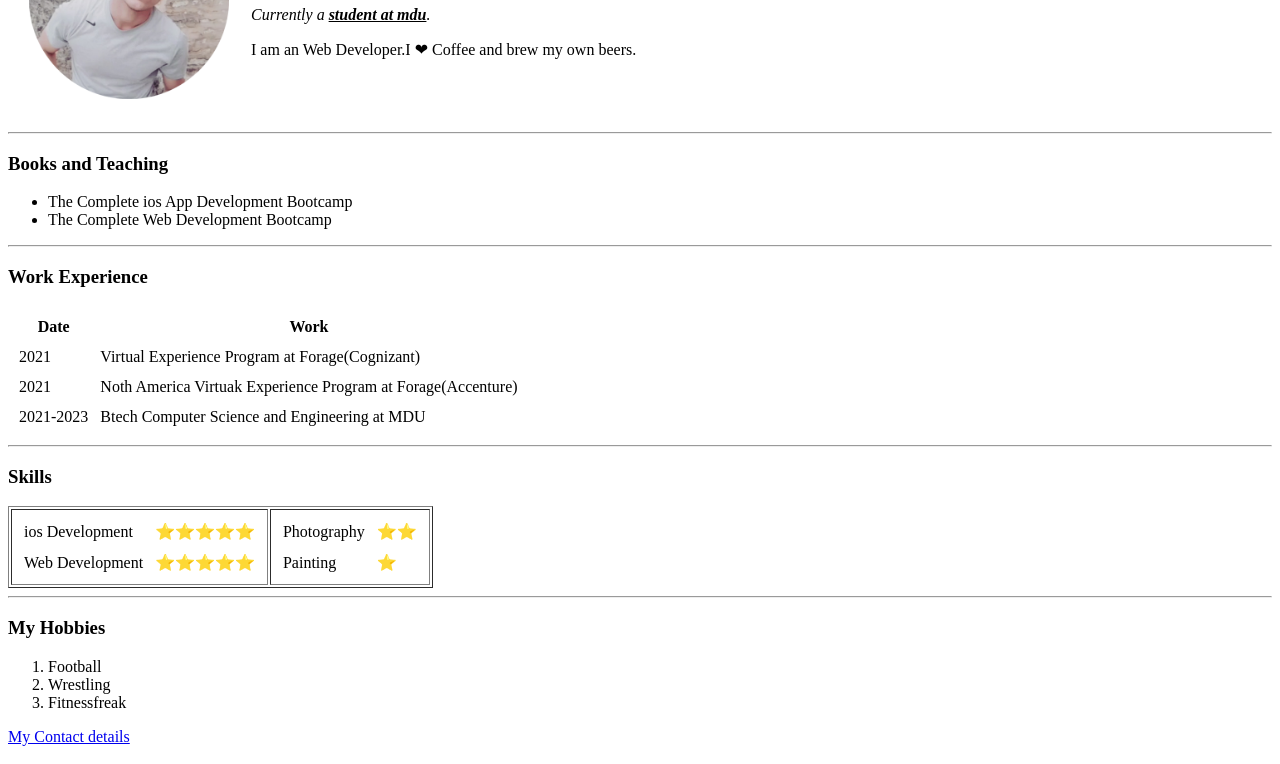
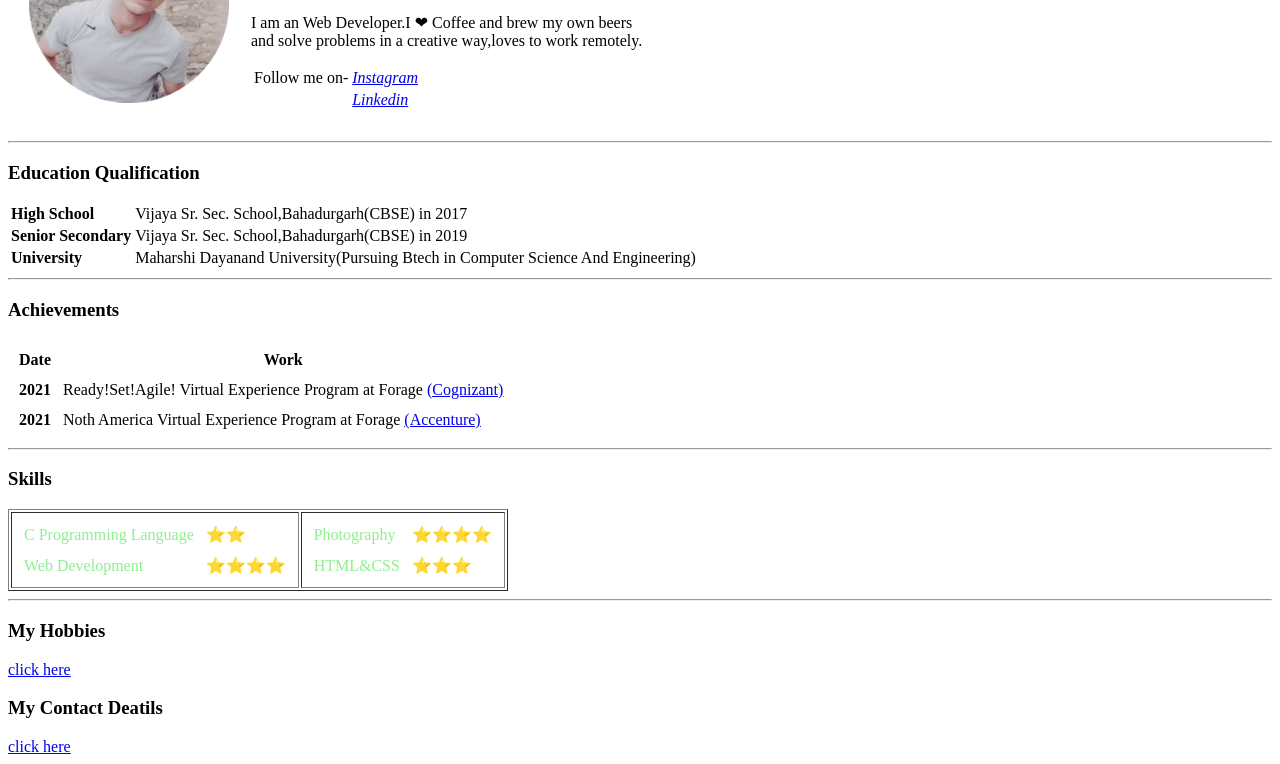
Before and after one commit to prikshitgudania007/CV, a plain HTML site: page index.html in a window 1280 px wide. Shown: the part 130-894 px from the top of the page. Drawn offline with Linux system fonts and the light colour scheme.

Commit message:
update index.html

```diff
--- a/index.html
+++ b/index.html
@@ -3,44 +3,66 @@
 
 <head>
   <meta charset="utf-8">
-  <title>❤Prikshit's Personal site</title>
+  <title>❤ Prikshit's Personal site</title>
+
+  <link rel="stylesheet" href="css/styles.css">
+
 </head>
 
 <body>
-  <table cellspacing="20">
+
+   <table cellspacing="20" >
+      <tr>
+        <td><img src="prof pic cropped.png" alt="my profile picture" style="width:200px;height:200px"></td>
+        <td>
+          <h1>🅿🆁🅸🅺🆂🅷🅸🆃 🅶🆄🅳🅰🅽🅸🅰</h1>
+          <p style="color: lightgreen"><em>Currently a <strong><u>student at mdu</u></strong>.</em></p>
+          <p>I am an Web Developer.I ❤ Coffee and brew my own beers <br> and solve problems  in a creative way,loves to work remotely.</p>
+          <table>
+            <tr>
+              <td> Follow me on-</td>
+              <td> <em><a href="https://www.instagram.com/prikshit_is_here/?fbclid=IwAR1b5CF0OcIjqFhn9pqTEeiOVKGDr42TKIFqUDC7C1R8vvdMXXnebaR7Ps0">Instagram</a></em> </td>
+            </tr>
+            <tr>
+              <td></td>
+              <td> <em><a href="https://www.linkedin.com/in/prikshitgudania007/">Linkedin</a></em> </td>
+            </tr>
+          </table>
+
+        </td>
+      </tr>
+    </table>
+
+  <hr>
+  <h3>Education Qualification</h3>
+  <table>
     <tr>
-      <td><img src="prof pic cropped.png" alt="my profile picture" style="width:200px;height:200px"></td>
-      <td>
-        <h1>🅿🆁🅸🅺🆂🅷🅸🆃 🅶🆄🅳🅰🅽🅸🅰</h1>
-        <p><em>Currently a <strong><u>student at mdu</u></strong>.</em></p>
-        <p>I am an Web Developer.I ❤ Coffee and brew my own beers.</p>
-      </td>
+      <td> <strong>High School</strong> </td>
+      <td>Vijaya Sr. Sec. School,Bahadurgarh(CBSE) in 2017</td>
+    </tr>
+    <tr>
+      <td> <strong>Senior Secondary</strong> </td>
+      <td>Vijaya Sr. Sec. School,Bahadurgarh(CBSE) in 2019</td>
+    </tr>
+    <tr>
+      <td> <strong>University</strong> </td>
+      <td>Maharshi Dayanand University(Pursuing Btech in Computer Science And Engineering)</td>
     </tr>
   </table>
   <hr>
-  <h3>Books and Teaching</h3>
-  <ul>
-    <li>The Complete ios App Development Bootcamp</li>
-    <li>The Complete Web Development Bootcamp</li>
-  </ul>
-  <hr>
-  <h3>Work Experience</h3>
+  <h3>Achievements</h3>
   <table cellspacing="10">
     <tr>
       <th>Date</th>
       <th>Work</th>
     </tr>
     <tr>
-      <td>2021</td>
-      <td>Virtual Experience Program at Forage(Cognizant)</td>
+      <td> <strong>2021</strong></td>
+      <td>Ready!Set!Agile! Virtual Experience Program at Forage <u><a href="https://insidesherpa.s3.amazonaws.com/completion-certificates/Cognizant/ZZswQd6xGydd758vz_Cognizant_Sx2qaNYQND35dvRMM_1630169415183_completion_certificate.pdf">(Cognizant)</a></u></td>
     </tr>
     <tr>
-      <td>2021</td>
-      <td>Noth America Virtuak Experience Program at Forage(Accenture)</td>
-    </tr>
-    <tr>
-      <td>2021-2023</td>
-      <td>Btech Computer Science and Engineering at MDU</td>
+      <td> <strong>2021</strong></td>
+      <td>Noth America Virtual Experience Program at Forage <u><a href="https://insidesherpa.s3.amazonaws.com/completion-certificates/Accenture%20USA/rMSFymzsPCwMGRun8_Accenture_Sx2qaNYQND35dvRMM_1630505070659_completion_certificate.pdf">(Accenture)</a></u> </td>
     </tr>
   </table>
   <hr>
@@ -50,24 +72,24 @@
       <td>
         <table cellspacing="10">
           <tr>
-            <td>ios Development</td>
-            <td>⭐⭐⭐⭐⭐</td>
+            <td style="color:lightgreen;">C Programming Language</td>
+            <td>⭐⭐</td>
           </tr>
           <tr>
-            <td>Web Development</td>
-            <td>⭐⭐⭐⭐⭐</td>
+            <td style="color:lightgreen;">Web Development</td>
+            <td>⭐⭐⭐⭐</td>
           </tr>
         </table>
       </td>
       <td>
         <table cellspacing="10">
           <tr>
-            <td>Photography</td>
-            <td>⭐⭐</td>
+            <td style="color:lightgreen;">Photography</td>
+            <td>⭐⭐⭐⭐</td>
           </tr>
           <tr>
-            <td>Painting</td>
-            <td>⭐</td>
+            <td style="color:lightgreen;">HTML&CSS</td>
+            <td>⭐⭐⭐</td>
           </tr>
         </table>
       </td>
@@ -75,12 +97,9 @@
   </table>
   <hr>
   <h3>My Hobbies</h3>
-  <ol type="1">
-    <li>Football</li>
-    <li>Wrestling</li>
-    <li>Fitnessfreak</li>
-  </ol>
-  <a href="contact-me.html">My Contact details</a>
+  <u> <a href="Hobbies.html">click here</a></u>
+  <h3>My Contact Deatils</h3>
+  <u> <a href="contact-me.html">click here</u></a>
 </body>
 
 </html>
```
